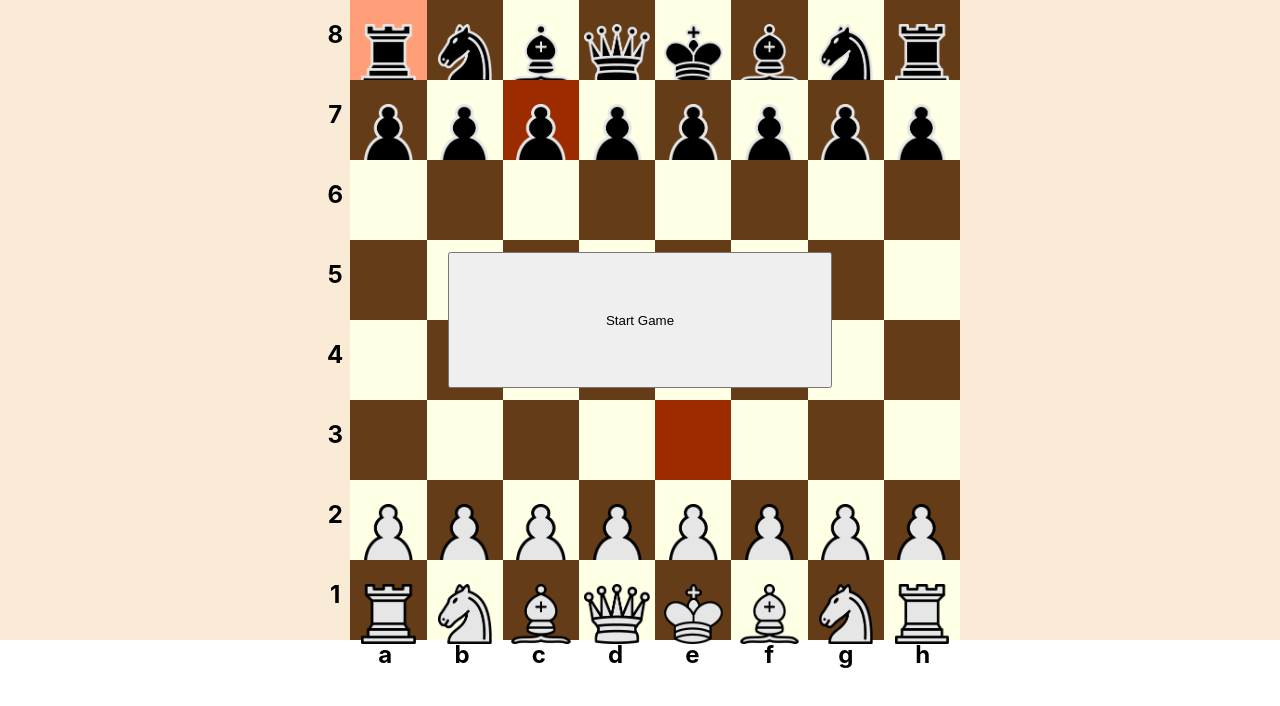
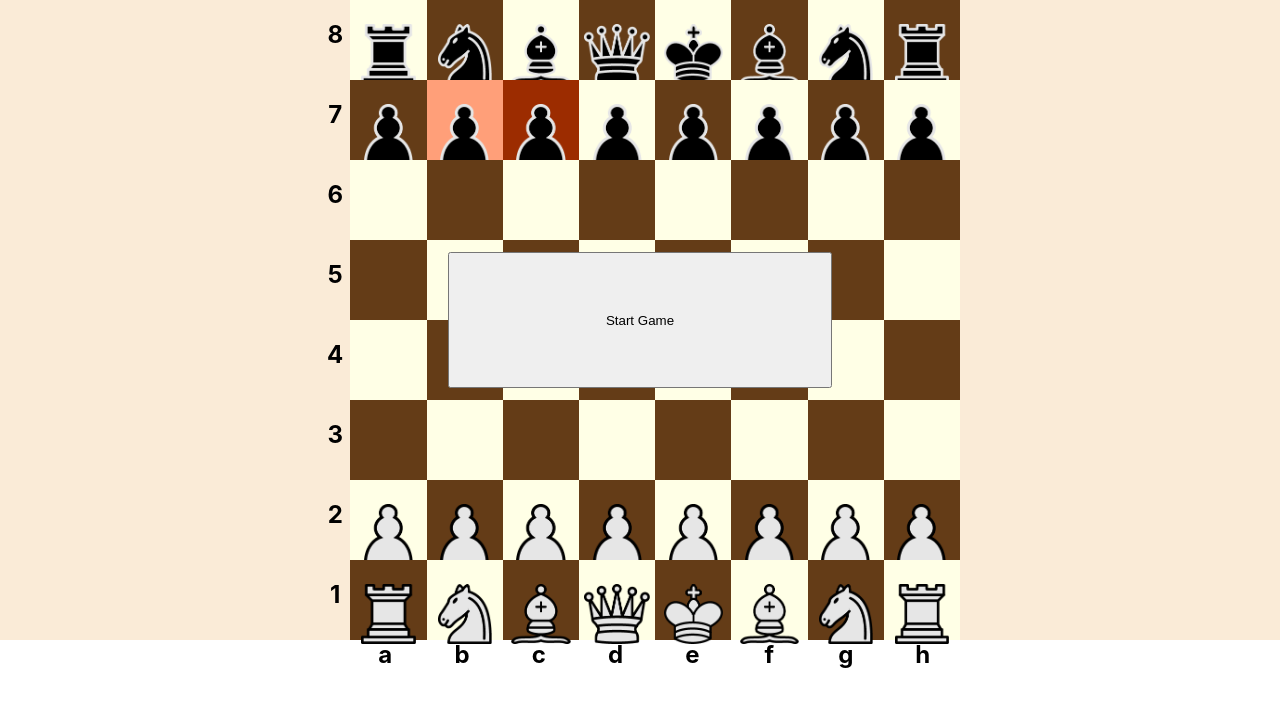
Before and after one commit to MikaVohl/chessReact, a React (Create React App) app: page /chess/local in a window 1280 px wide. Shown: the top 706 px of the page. Built offline with nearby package versions, Linux system fonts and the light colour scheme.

Commit message:
Added selection functionality

```diff
--- a/src/App.tsx
+++ b/src/App.tsx
@@ -5,8 +5,8 @@ import { GamePage } from "./pages/GamePage";
 import { HomePage } from "./pages/HomePage";
 
 // const client = new Client({ brokerURL: `ws://${process.env.REACT_APP_SERVER_ADDRESS}/ws` }); // Creates new STOMP client
-// const client = new Client({ brokerURL: `ws://localhost:8080/ws` }); // Creates new STOMP client
-const client = new Client({ brokerURL: `ws://129.153.57.236:8080/ws` }); // Creates new STOMP client
+const client = new Client({ brokerURL: `ws://localhost:8080/ws` }); // Creates new STOMP client
+// const client = new Client({ brokerURL: `ws://129.153.57.236:8080/ws` }); // Creates new STOMP client
 
 function App() {
   return (
--- a/src/components/Board.tsx
+++ b/src/components/Board.tsx
@@ -4,16 +4,16 @@ import { useState, useEffect } from 'react';
 
 interface BoardProps {
     onTileClick: (key: string) => void;
+    selectedTiles: string[];
 }
 
 const BOARD_DIMENSION = 8;
 const chessboardSetup = generateBoard();
 
 
-function Board({onTileClick}: BoardProps){
-    const [selectedTiles, setSelectedTiles] = useState<string[]>(["00", "12", "54"]);
+function Board({onTileClick, selectedTiles}: BoardProps){
+    // const [selectedTiles, setSelectedTiles] = useState<string[]>(["00", "12", "54"]);
     const columnLabels = ['a', 'b', 'c', 'd', 'e', 'f', 'g', 'h'];
-
 
     return(
         <div id="chessboard">
--- a/src/components/LocalMultiplayer.tsx
+++ b/src/components/LocalMultiplayer.tsx
@@ -4,9 +4,10 @@ import { useState } from 'react';
 
 var isStarted = false;
 
-
 function LocalMultiplayer(){
     const [gameStarted, setGameStarted] = useState(false);
+    const [tileSelectedList, setSelections] = useState(["11", "12"]);
+
 
     function startGame(){
         setGameStarted(true);
@@ -25,11 +26,14 @@ function LocalMultiplayer(){
                 destination: '/app/connect'
             });
 
-            function callback(message: { body: string; }) {
+
+            var subscription = client.subscribe("/topic/possibleMoves", receiveSelections);
+
+
+                function receiveSelections(message: { body: string; }) {
                 console.log("From Server: "+message.body);
+                setSelections(decodeString(message.body));
             };
-
-            var subscription = client.subscribe("/topic/receivedInstruction", callback);
 
         }
     }
@@ -38,7 +42,7 @@ function LocalMultiplayer(){
     return(
         <div id="game">
             {!gameStarted && <button className="startButton" onClick={startGame} key="startButton">Start Game</button>}
-            <Board onTileClick={onTileClick}/>
+            <Board onTileClick={onTileClick} selectedTiles={tileSelectedList}/>
         </div>
     );
 }
@@ -52,7 +56,13 @@ function onTileClick(tileKey: string){
     }
 }
 
-
+function decodeString(encoded: string){
+    let output = [];
+    for(let i=0; i<=encoded.length+1/2; i+=2){
+        output.push(encoded.charAt(i)+""+encoded.charAt(i+1));
+    }
+    return output;
+}
 
 
 export {LocalMultiplayer, onTileClick};
```
